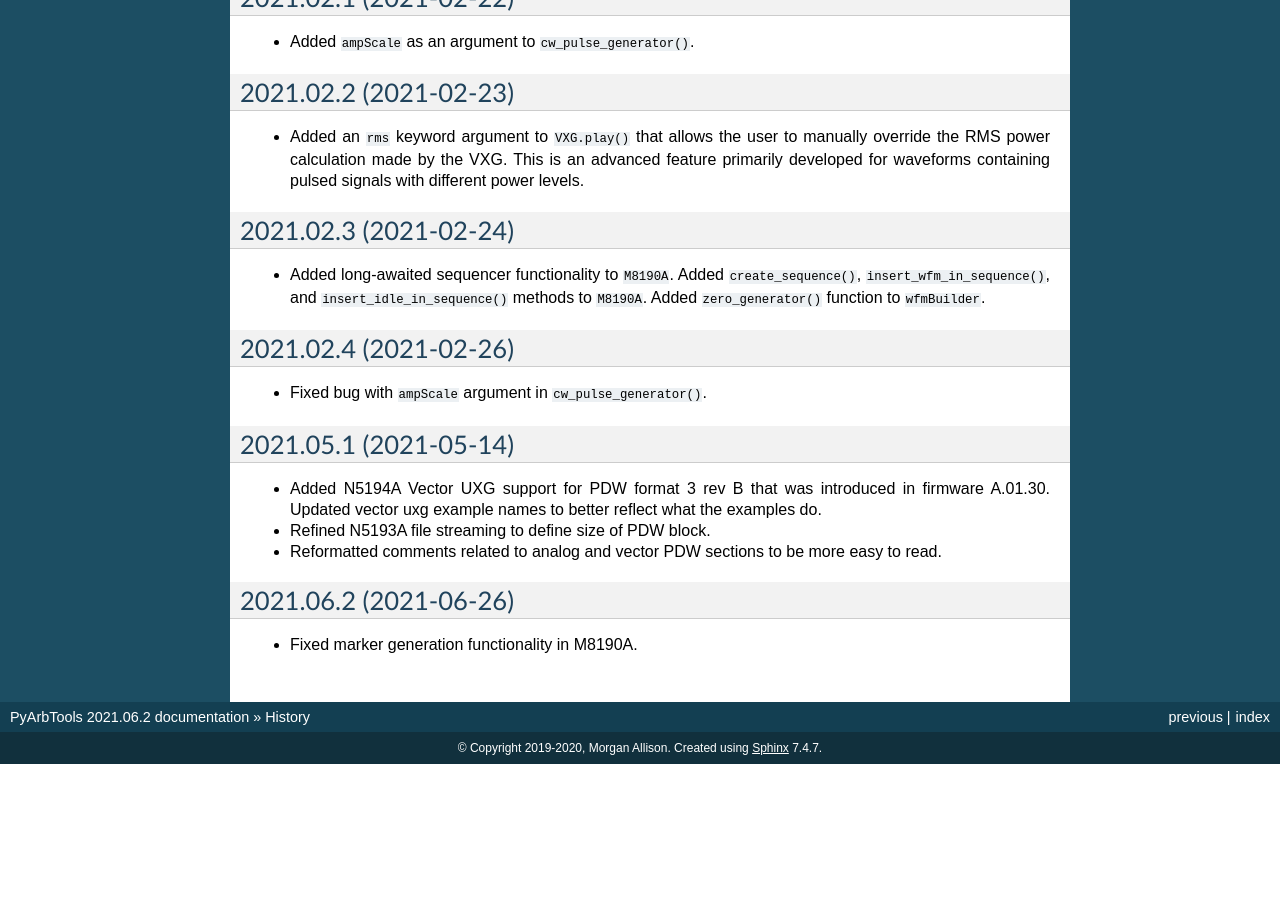
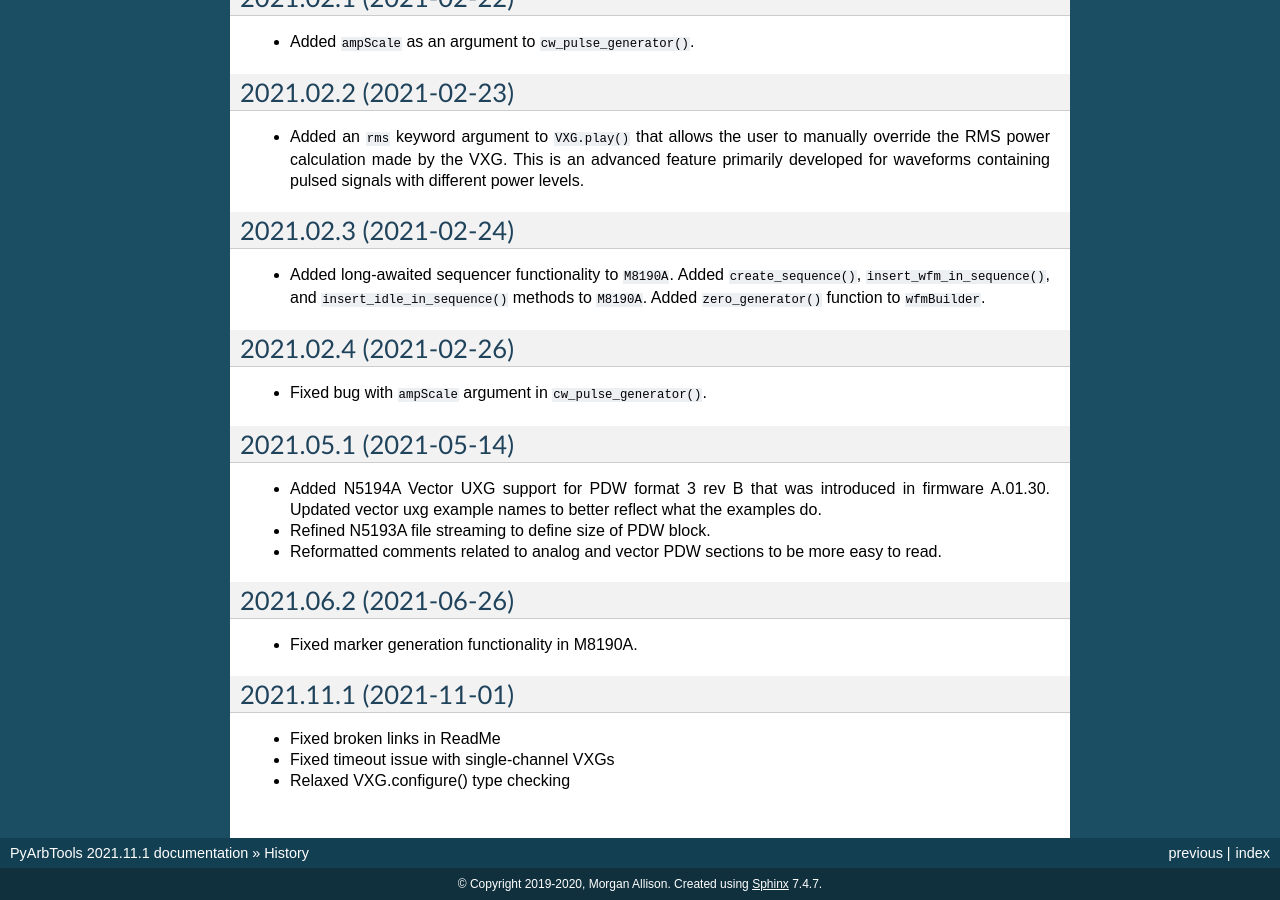
Before and after one commit to morgan-at-keysight/pyarbtools, a Sphinx documentation site: the page built from docs/history.rst, in a window 1280 px wide and 900 px high, scrolled down 2214 px. Built offline with Sphinx 7.4.7, drawn with Linux system fonts in a browser that asks for light colours; before the commit the page ends 2978 px from its top, so only the background shows below that; some of the changed text lies outside the part shown.

Commit message:
Updated docs, fixed type checking in VXG.

```diff
--- a/README.rst
+++ b/README.rst
@@ -2,7 +2,7 @@
 PyArbTools: Keysight Signal Generator Control & Waveform Creation
 =================================================================
 
-*Current version: 2021.06.2*
+*Current version: 2021.11.1*
 
 Frustrated after looking through hundreds of pages of user manuals to find out how to download a waveform to a signal generator?
 
--- a/docs/history.rst
+++ b/docs/history.rst
@@ -123,3 +123,9 @@ History
 2021.06.2 (2021-06-26)
 ----------------------
 * Fixed marker generation functionality in M8190A.
+
+2021.11.1 (2021-11-01)
+----------------------
+* Fixed broken links in ReadMe
+* Fixed timeout issue with single-channel VXGs
+* Relaxed VXG.configure() type checking
--- a/pyarbtools/__init__.py
+++ b/pyarbtools/__init__.py
@@ -13,7 +13,7 @@ YOU NEED TO UPDATE THE VERSION IN THE FOLLOWING FILES
 
 __author__ = """Morgan Allison"""
 __email__ = "morgan.allison@keysight.com"
-__version__ = "2021.06.2"
+__version__ = "2021.11.1"
 
 from pyarbtools import instruments
 from pyarbtools import wfmBuilder
--- a/setup.cfg
+++ b/setup.cfg
@@ -1,6 +1,6 @@
 [metadata]
 name = pyarbtools
-version = 2021.06.2
+version = 2021.11.1
 author = Morgan Allison
 author_email = morgan.allison@keysight.com
 description = PyArbTools provides waveform creation and remote instrument control capabilities for Keysight signal generators.
```
